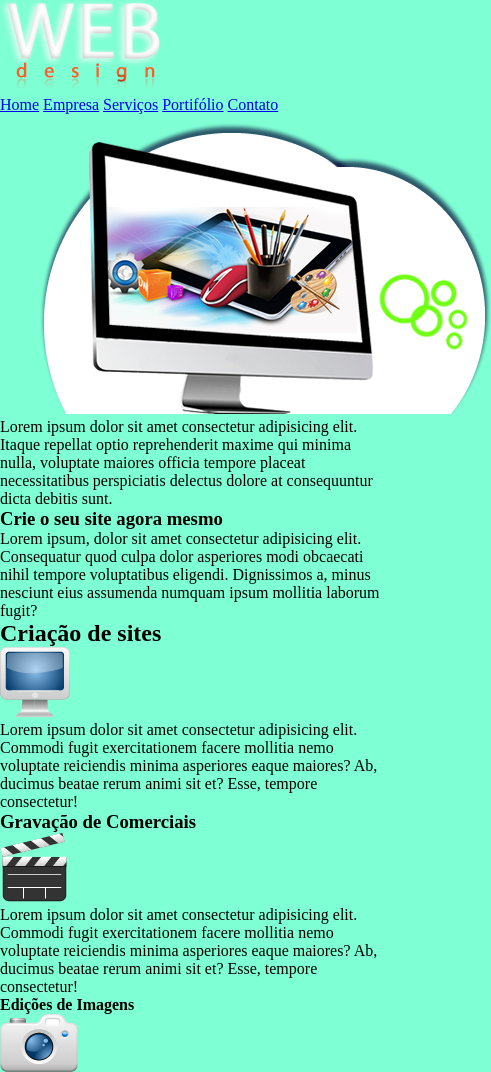
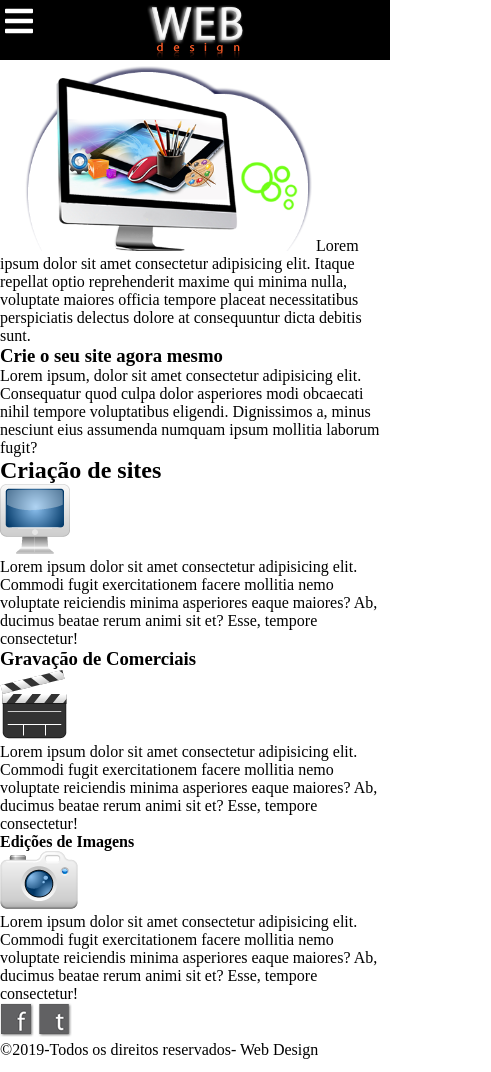
Before and after one commit to Anniesouzaferreira21/web-design-flexbox, a plain HTML site: page index.html in a window 390 px wide. Shown: the top 1072 px of the page, 491 px wide, since content can reach past the window. Drawn offline with Linux system fonts and the light colour scheme.

Commit message:
Criação do Header Mobile
Criação do Header Mobile

```diff
--- a/css/estilos.css
+++ b/css/estilos.css
@@ -3,6 +3,31 @@
     padding: 0;
     box-sizing: border-box;
 }
-body {
-    background-color: aquamarine;
+
+/*mobile first - css do mobile*/
+
+header {
+    display:flex;
+    padding:5px 5px 0 5px;
+    background-color: black;
 }
+
+header nav {
+    display: none;
+}
+
+
+#sessao-principal figure img {
+    width: 80%;
+}
+header img {
+    margin-left: calc(50% - 76.01px);
+    height: 55px;
+
+}
+
+header i {
+    font-size: 2em;
+    color: white;
+
+}
--- a/index.html
+++ b/index.html
@@ -5,11 +5,13 @@
     <meta name="viewport" content="width=device-width, initial-scale=1.0">
     <meta http-equiv="X-UA-Compatible" content="ie=edge">
     <title>Web Design</title>
+    <link rel="stylesheet" href="https://use.fontawesome.com/releases/v5.7.2/css/all.css">
     <link rel="stylesheet" href="css/estilos.css">
 </head>
 <body>
 
     <header>
+        <i class="fas fa-bars"></i>
         <img src="image/logo.PNG" alt="">
         <nav>
             <a href="#">Home</a>
@@ -20,8 +22,10 @@
 
         </nav>
 
+    </header>
+
     <main>
-        <section>
+        <section id="sessao-principal">
 
                 <figure>
                     <img src="image/banner.png" alt="">
@@ -75,7 +79,6 @@
         <p>&copy;2019-Todos os direitos reservados- Web Design</p>
     </footer>
 
-    </header>
 
 </body>
 </html>
```
